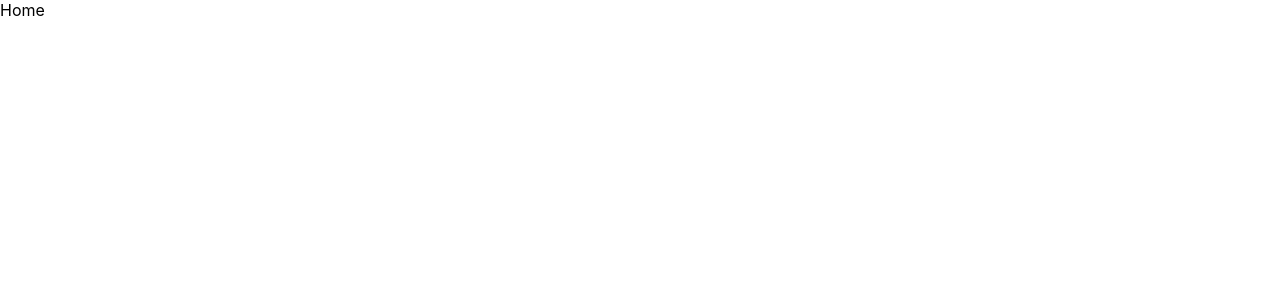
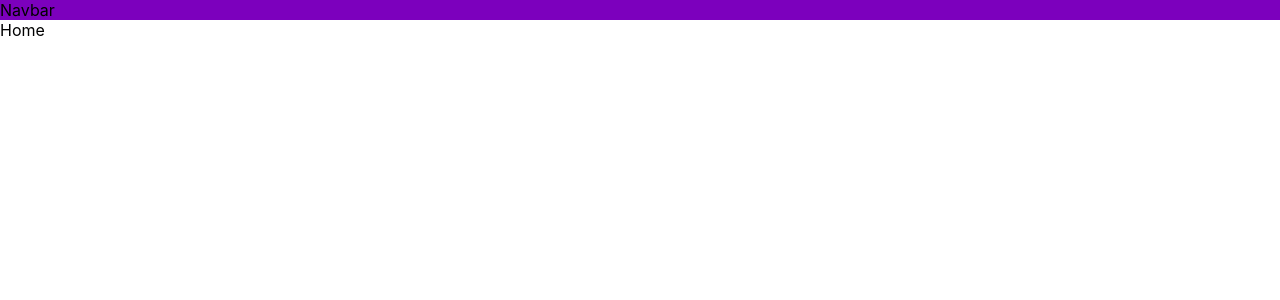
Before and after one commit to Mr-Nayra/test, a React (Create React App) app: page / in a window 1280 px wide. Shown: the top 300 px of the page. Built offline with nearby package versions, Linux system fonts and the light colour scheme.

Commit message:
add scss

```diff
--- a/package.json
+++ b/package.json
@@ -18,6 +18,7 @@
     "react-icons": "^4.7.1",
     "react-router-dom": "^6.6.2",
     "react-scripts": "5.0.1",
+    "sass": "^1.57.1",
     "typescript": "^4.9.4",
     "web-vitals": "^2.1.4"
   },
--- a/src/App.tsx
+++ b/src/App.tsx
@@ -1,10 +1,16 @@
-import React from "react";
+import React, { Fragment } from "react";
 import { RouterProvider } from "react-router-dom";
 import "./App.css";
+import Navbar from "./container/header/Navbar";
 import { router } from "./router";
 
 function App() {
-  return <RouterProvider router={router} />;
+  return (
+    <Fragment>
+      <Navbar />
+      <RouterProvider router={router} />
+    </Fragment>
+  );
 }
 
 export default App;
--- /dev/null
+++ b/src/colors/_colors.scss
@@ -0,0 +1,3 @@
+$primary: #7C00BD;
+$secondary: #7C7C7C;
+$primaryGradient: linear-gradient(95.21deg, #6274E7 0%, #8752A3 100%);
--- a/src/colors/index.ts
+++ b/src/colors/index.ts
@@ -2,5 +2,4 @@ export const COLORS = {
   primary: "#7C00BD",
   secondary: "#7C7C7C",
   primaryGradient: "linear-gradient(95.21deg, #6274E7 0%, #8752A3 100%)",
-  //   secondary: "#6274E7",
 };
--- a/src/container/header/Navbar.tsx
+++ b/src/container/header/Navbar.tsx
@@ -1,7 +1,7 @@
-import React from "react";
+import classes from "./index.module.scss";
 
 const Navbar = () => {
-  return <div>Navbar</div>;
+  return <div className={classes.root}>Navbar</div>;
 };
 
 export default Navbar;
--- /dev/null
+++ b/src/container/header/index.module.scss
@@ -0,0 +1,5 @@
+@import "../../colors/colors";
+
+.root{
+    background-color: $primary;
+}
```
Also changed, not shown: 1 other file (tests, documents, lock files or other folders).
